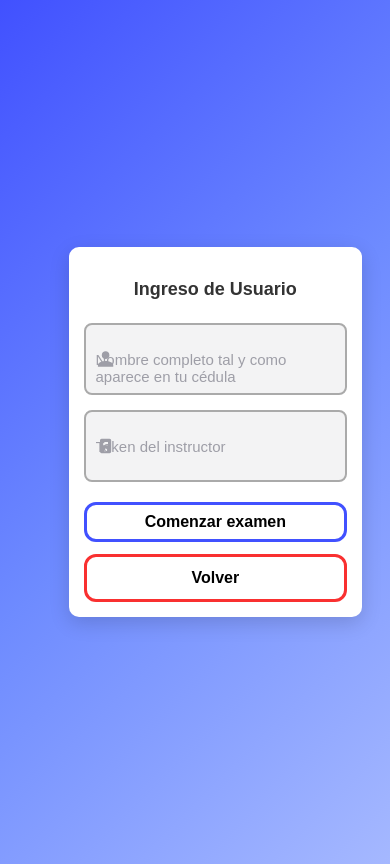
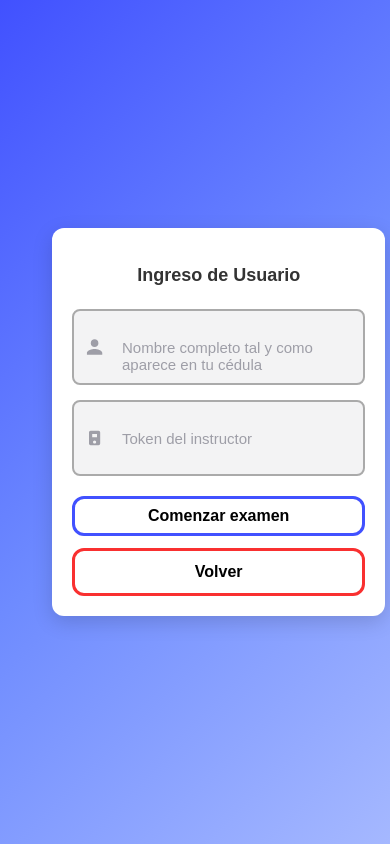
Before and after one commit to FabricioVegaAlfaro/frontend-examenes, a React (Vite) app: page /usuario in a window 390 px wide. Built offline with nearby package versions, Linux system fonts and the light colour scheme.

Commit message:
Cambios en el UserLogin 4

```diff
--- a/src/pages/UserLogin.css
+++ b/src/pages/UserLogin.css
@@ -177,17 +177,17 @@ body {
 
 /* Responsive */
 @media (max-width: 480px) {
-  body {
-    padding: 10px; /* asegura que no quede pegado */
-  }
   .user-login-container {
-    padding: 15px;
-    border-radius: 10px;
-  }
-  .input-user {
-    padding: 10px;
+    padding: 20px;
+    width: 90%;
   }
   .button-group {
-    gap: 8px;
+    flex-direction: column;
+    gap: 10px;
+  }
+  .btn,
+  .btn-2 {
+    width: 100%;
+    min-width: unset;
   }
 }
```
